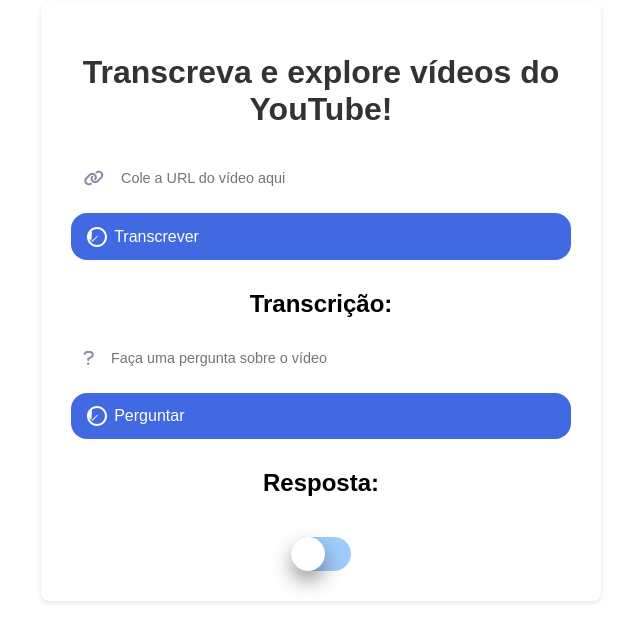
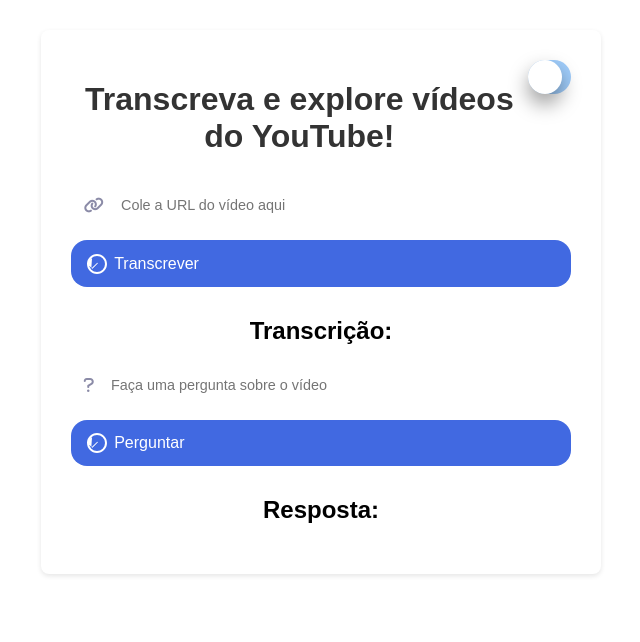
Before and after one commit to BrunoRbt/Projeto_Fabio, a plain HTML site: page index.html in a window 1280 px wide. Shown: the part 118-760 px from the top of the page, without its empty margins (319-959 px from the left). Drawn offline with Linux system fonts and the light colour scheme.

Commit message:
posição do modo escuri

```diff
--- a/index.html
+++ b/index.html
@@ -12,6 +12,10 @@
     <div class="container">
         <header>
             <h1>Transcreva e explore vídeos do YouTube!</h1>
+            <label class="switch">
+                <input type="checkbox" onclick="toggleDarkMode()">
+                <span class="slider"></span>
+            </label>
         </header>
 
         <main>
@@ -58,11 +62,6 @@
                 <h2>Resposta:</h2>
                 <p id="texto-resposta"></p>
             </div>
-
-            <label class="switch">
-                <input type="checkbox" onclick="toggleDarkMode()">
-                <span class="slider"></span>
-            </label>
        </main>
 
     </div>
--- a/style.css
+++ b/style.css
@@ -3,7 +3,7 @@ body {
     font-family: 'Arial', sans-serif;
     background-color: #fff;
     margin: 0;
-    padding: 20px;
+    padding: 20px 20px 20px 20px; /* Adicionado padding-top */
     display: flex;
     justify-content: center;
     align-items: center;
@@ -179,8 +179,7 @@ body {
     display: inline-block;
     width: 3.5em;
     height: 2em;
-    margin-top: 20px;
-    align-self: center;
+    align-self: flex-start; /* Alinha o botão ao topo */
   }
 
   .switch input {
@@ -242,3 +241,10 @@ body {
   .dark-mode button:hover {
     background-color: #007bff; /* Cor de fundo do botão original */
   }
+
+  header {
+    display: flex; /* Ativando o Flexbox no header */
+    justify-content: space-between; /* Distribui o espaço entre os elementos */
+    align-items: center; /* Alinha os elementos verticalmente ao centro */
+    width: 100%; /* Garante que o header ocupe toda a largura do container */
+  }
```
